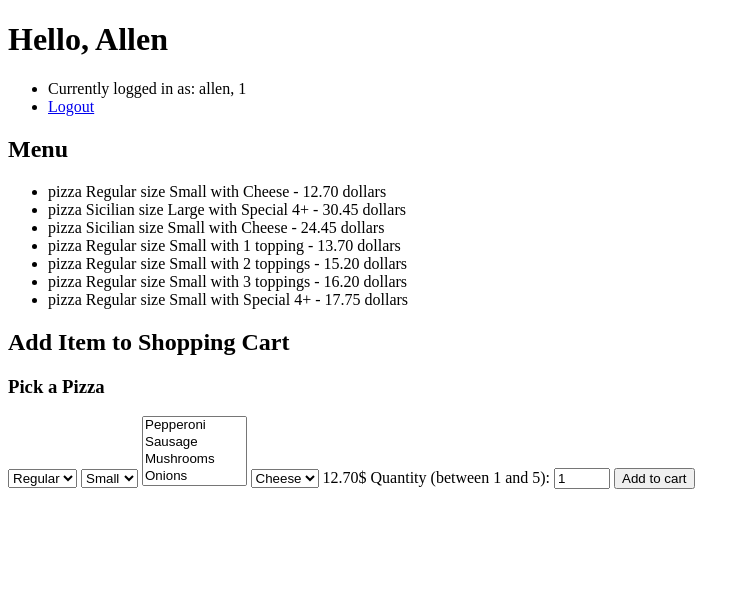
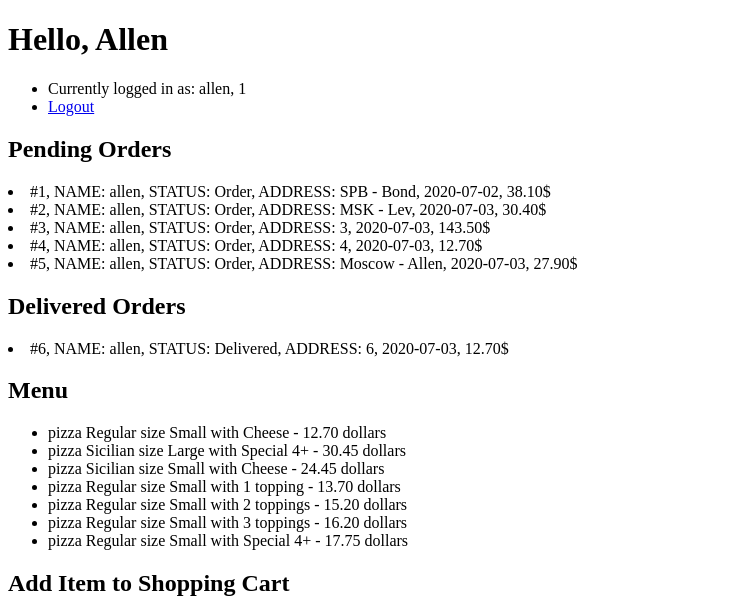
Before and after one commit to allensuvorov/CS50_web_project3, a Django app: page / in a window 1280 px wide. Shown: the top 598 px of the page, without its empty margins (0-750 px from the left). Run offline with Django 3.2, Linux system fonts and the light colour scheme; a user stored in the database is signed in; data comes from the database, SQL or seed files in the repository; both versions use the stored data as it was after the commit.

Commit message:
added order status view for client

```diff
--- a/orders/templates/orders/user.html
+++ b/orders/templates/orders/user.html
@@ -10,7 +10,27 @@
         <li>Currently logged in as: {{ user.username}}, {{ user.id }}</li>
         <li><a href="{% url 'logout' %}">Logout</a></li>
     </ul>
+
+    {% if pending_orders %}
+        <h2>Pending Orders</h2>
+        {% for order in pending_orders %}
+        <li>
+            {{ order }}
+        </li>
+        {% endfor %}
+    {% endif %}
+
+    {% if delivered_orders %}
+        <h2>Delivered Orders</h2>
+        {% for order in delivered_orders %}
+        <li>
+            {{ order }}
+        </li>
+        {% endfor %}
+    {% endif %}
+
     <h2>Menu</h2>
+
     <ul>
         {% for pizza in pizzas %}
         <li>
--- a/orders/views.py
+++ b/orders/views.py
@@ -21,7 +21,8 @@ def index(request):
         "pizza_topping_combos": Pizza_topping_combo.objects.all(),
         "pizza_toppings": Pizza_topping.objects.all(),
         "cart": Order.objects.filter(user=request.user, status=1),
-        "orders": Order.objects.filter(user=request.user, status = 2),
+        "pending_orders": Order.objects.filter(user=request.user, status = 2),
+        "delivered_orders": Order.objects.filter(user=request.user, status = 3),
         "user": request.user
 
     }
```
Also changed, not shown: db.sqlite3.
